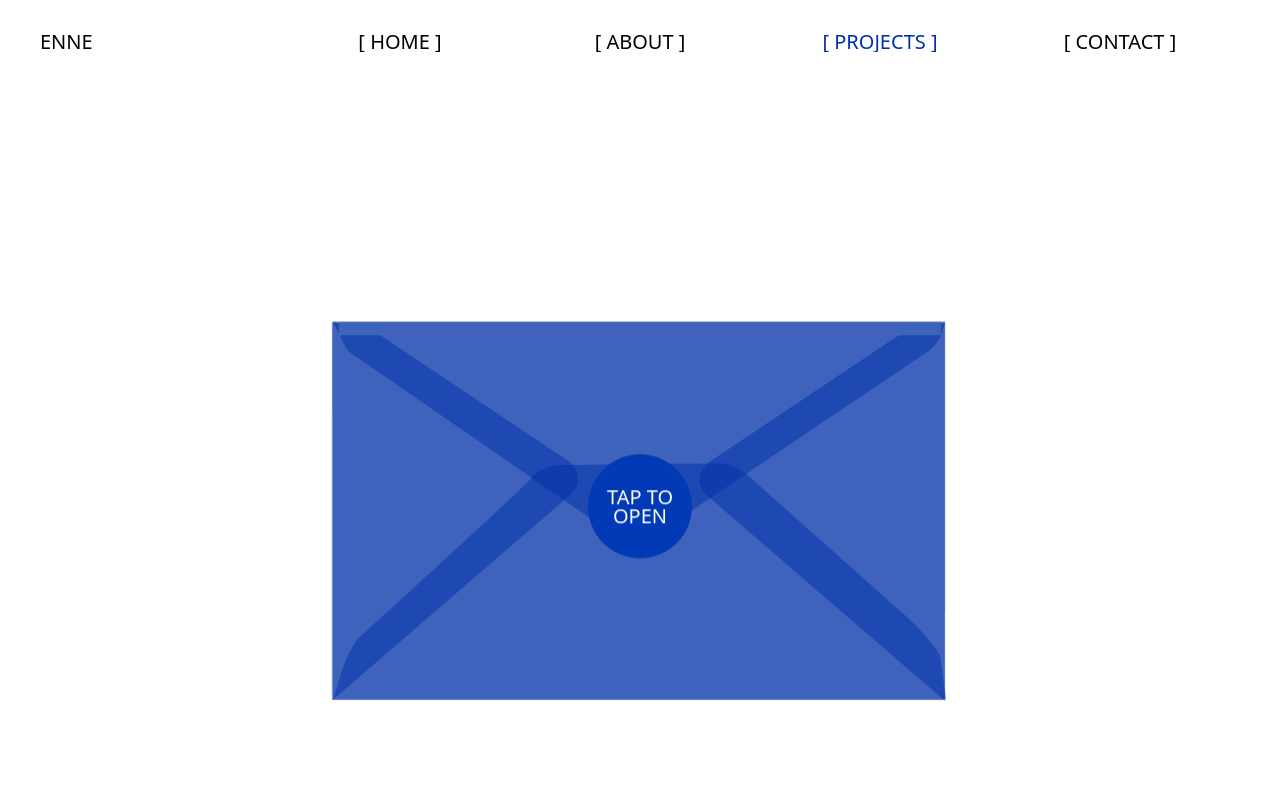
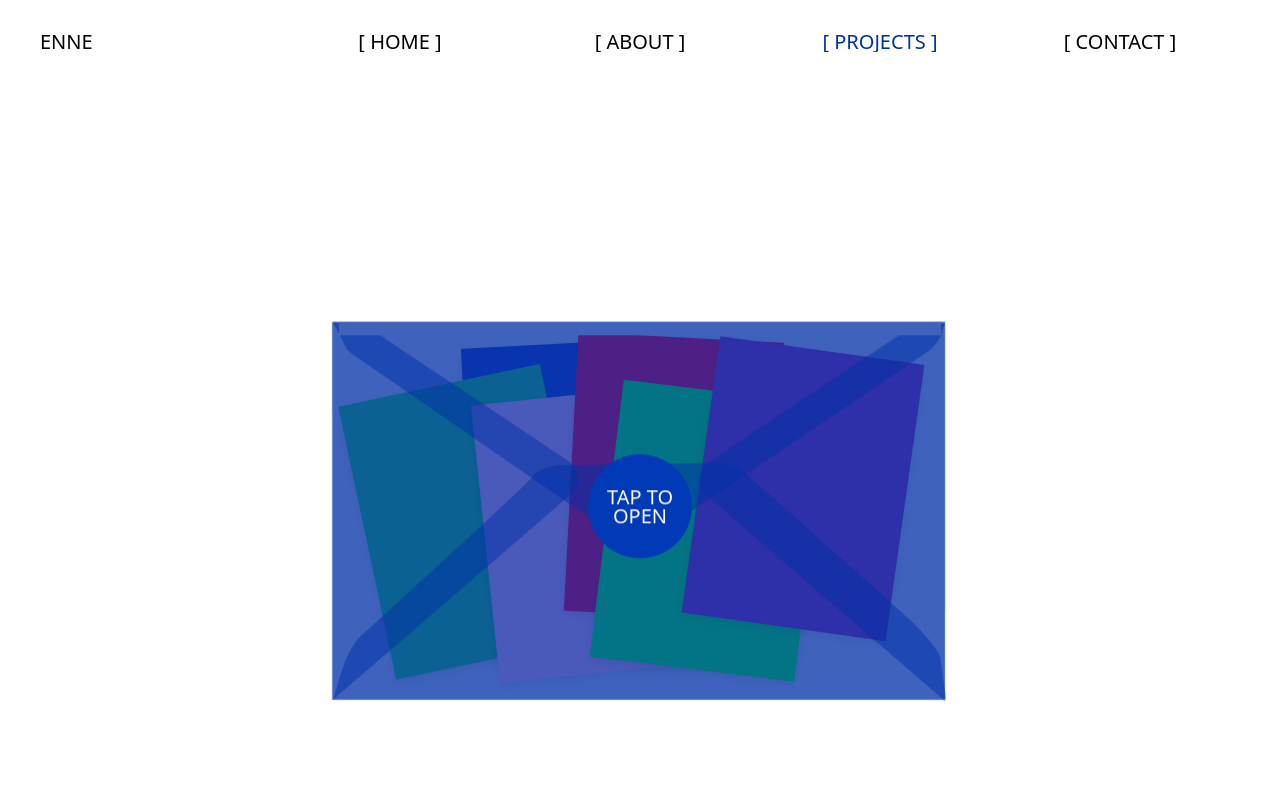
Before and after one commit to ividsan/portfolio, a Vue app: page /#/projects in a window 1280 px wide. Shown: the top 800 px of the page. Built offline with nearby package versions, Linux system fonts and the light colour scheme; a web font is replaced by a local one.

Commit message:
feat(projects): animate envelope cards and refine project gallery layout

```diff
--- a/src/pages/projects/projects.vue
+++ b/src/pages/projects/projects.vue
@@ -27,6 +27,14 @@ const openEnvelope = () => {
           aria-hidden="true"
           class="envelope__piece envelope__piece--base"
         />
+        <div class="envelope__photos" aria-hidden="true">
+          <span class="envelope__photo envelope__photo--1" />
+          <span class="envelope__photo envelope__photo--2" />
+          <span class="envelope__photo envelope__photo--3" />
+          <span class="envelope__photo envelope__photo--4" />
+          <span class="envelope__photo envelope__photo--5" />
+          <span class="envelope__photo envelope__photo--6" />
+        </div>
         <img
           src="/imagenes/sobre/solapa izquierda.png"
           alt=""
@@ -292,7 +300,108 @@ const openEnvelope = () => {
 .envelope__piece--base {
   --offset-x: 0%;
   --offset-y: 6.8%;
+  z-index: 2;
+}
+
+.envelope__photos {
+  position: absolute;
+  inset: 0;
   z-index: 3;
+  pointer-events: none;
+}
+
+.envelope__photo {
+  position: absolute;
+  width: 24%;
+  aspect-ratio: 0.74 / 1;
+  box-shadow: 0 3px 10px rgba(0, 0, 0, 0.12);
+  transition:
+    left 820ms cubic-bezier(0.22, 1, 0.36, 1),
+    top 820ms cubic-bezier(0.22, 1, 0.36, 1),
+    transform 820ms cubic-bezier(0.22, 1, 0.36, 1);
+  will-change: left, top, transform;
+}
+
+.envelope__photo--1 {
+  left: 30%;
+  top: 29%;
+  transform: rotate(-3deg);
+  background: #113ab7;
+}
+
+.envelope__photo--2 {
+  left: 18%;
+  top: 35.5%;
+  transform: rotate(-12deg);
+  background: #17937d;
+}
+
+.envelope__photo--3 {
+  left: 32%;
+  top: 37.5%;
+  transform: rotate(-6deg);
+  background: #9584ce;
+}
+
+.envelope__photo--4 {
+  left: 42%;
+  top: 28%;
+  transform: rotate(3deg);
+  background: #9d1063;
+}
+
+.envelope__photo--5 {
+  left: 46%;
+  top: 37%;
+  transform: rotate(7deg);
+  background: #06b962;
+}
+
+.envelope__photo--6 {
+  left: 57%;
+  top: 30%;
+  transform: rotate(8deg);
+  background: #5a31ab;
+}
+
+.envelope.is-open .envelope__photos {
+  z-index: 6;
+}
+
+.envelope.is-open .envelope__photo--1 {
+  left: -28%;
+  top: 58%;
+  transform: rotate(-3deg);
+}
+
+.envelope.is-open .envelope__photo--2 {
+  left: -33%;
+  top: -3%;
+  transform: rotate(-12deg);
+}
+
+.envelope.is-open .envelope__photo--3 {
+  left: 8%;
+  top: -8%;
+  transform: rotate(-6deg);
+}
+
+.envelope.is-open .envelope__photo--4 {
+  left: 88%;
+  top: 58%;
+  transform: rotate(3deg);
+}
+
+.envelope.is-open .envelope__photo--5 {
+  left: 56%;
+  top: -8%;
+  transform: rotate(7deg);
+}
+
+.envelope.is-open .envelope__photo--6 {
+  left: 91%;
+  top: -4%;
+  transform: rotate(8deg);
 }
 
 .envelope__piece--izquierda {
@@ -310,7 +419,7 @@ const openEnvelope = () => {
 .envelope__piece--inferior {
   --offset-x: 0.7%;
   --offset-y: -2.2%;
-  z-index: 2;
+  z-index: 4;
 }
 
 .envelope__piece--superior {
```
